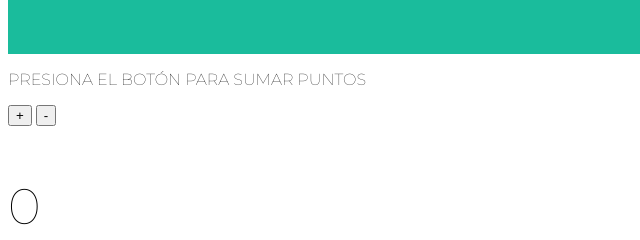
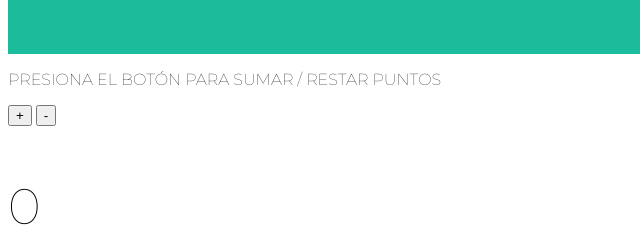
Before and after one commit to GuilloSGit/grupo9, a plain HTML site: page index.html in a window 1280 px wide. Shown: the part 714-954 px from the top of the page, 0-640 px from the left. Drawn offline with Linux system fonts and the light colour scheme.

Commit message:
Sumar / Restar

```diff
--- a/index.html
+++ b/index.html
@@ -35,7 +35,7 @@
     </div>
     <div id="descripcion" style="float: left;">
         <form>
-            <p>PRESIONA EL BOTÓN PARA SUMAR PUNTOS</p>
+            <p>PRESIONA EL BOTÓN PARA SUMAR / RESTAR PUNTOS</p>
             <input type="button" value="+" id="b1" onclick="suma()">
             <input type="button" value="-" id="b2" onclick="resta()">
             <p id="puntos" style="font-size: 50px;">0</p>
```
